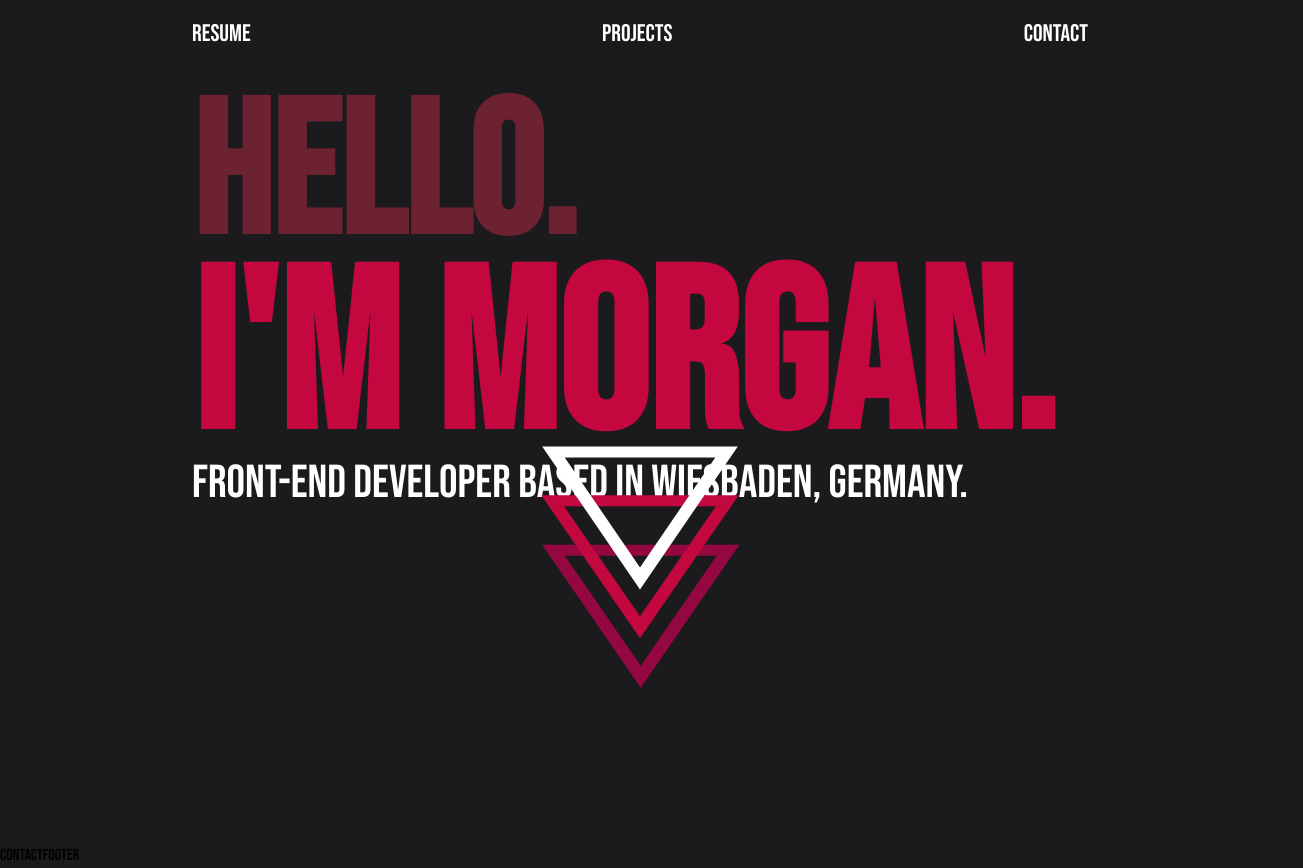
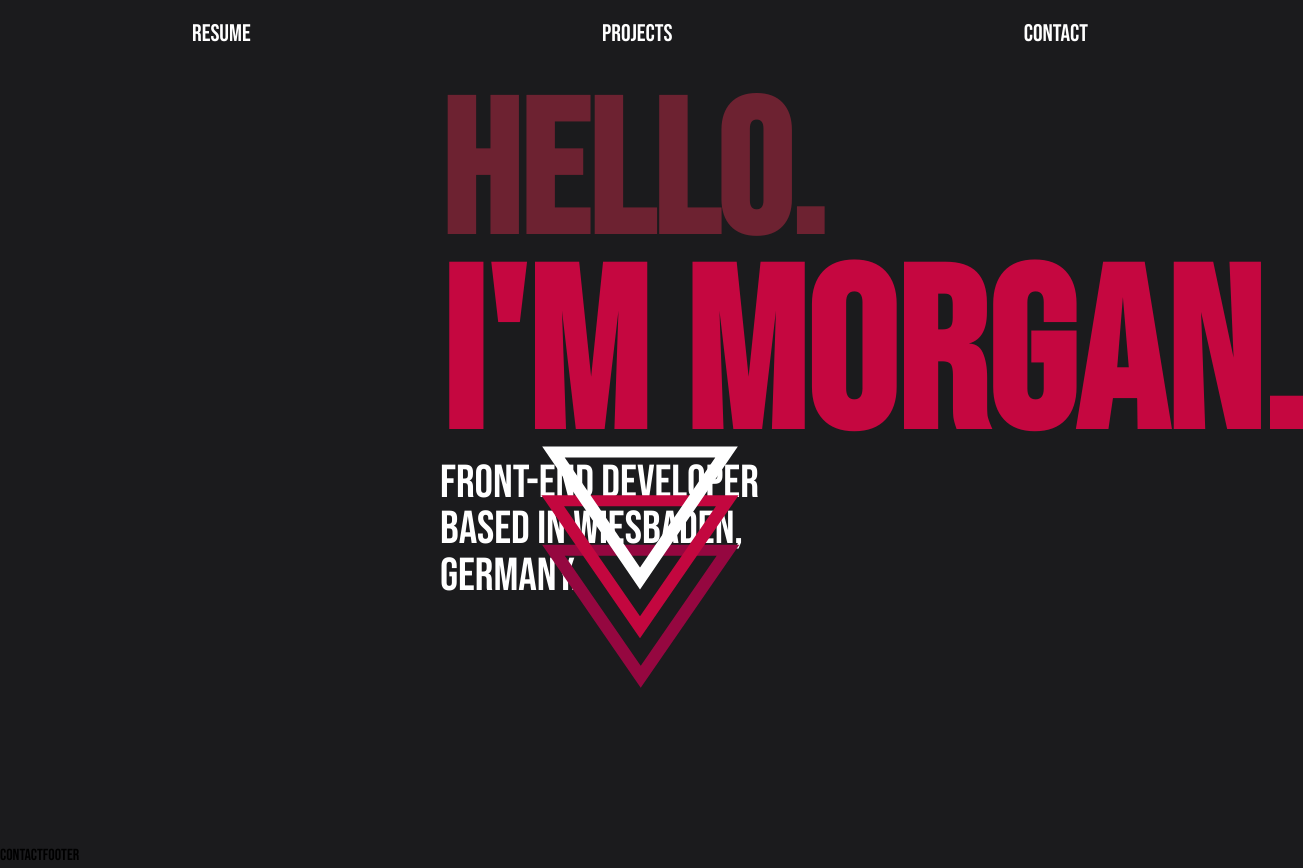
Before and after one commit to MorganBare/Portfolio-2.0, a React (Create React App) app in the folder my-app/: page / in a window 1280 px wide. Shown: the whole page, 1303 px wide, since content can reach past the window. Built offline with nearby package versions, Linux system fonts and the light colour scheme.

Commit message:
Added div to hold hero content

```diff
--- a/my-app/src/components/Hero/Hero.styled.ts
+++ b/my-app/src/components/Hero/Hero.styled.ts
@@ -4,14 +4,15 @@ import { ReactComponent as TriangleSVG } from '../../assets/SVG/Triangle-2.0.svg
 
 
 export const HeroContainer = styled.div`
-    width: clamp(320px, 80%, 400px);
+    width: 100%;
     height: 75vh;
     margin-top: 2rem;
     margin-inline: auto;
     margin-bottom: 10rem;
-    padding: 1rem 1rem;
+    padding: 1rem;
     position: relative;
-    display: block;
+    display: flex;
+    justify-content: center;
 
     @media screen and (min-width: 375px){
         padding: 0;
@@ -52,6 +53,10 @@ export const HeroContainer = styled.div`
             font-size: ${props => props.theme.fontSize.fs400};
         }
     }
+`;
+
+export const HeroContent = styled.div`
+    width: clamp(320px, 80%, 400px);
 `;
 
 const FirstTraingleAnimation = keyframes`
--- a/my-app/src/components/Hero/Hero.tsx
+++ b/my-app/src/components/Hero/Hero.tsx
@@ -3,14 +3,17 @@ import React from 'react'
 import {
   HeroContainer,
   StyledTriangle,
+  HeroContent
  } from './Hero.styled';
 
 const Hero: React.FC = () => {
   return (
     <HeroContainer>
-      <h2>Hello.</h2>
-      <h1>I'm Morgan.</h1>
-      <p>Front-end developer based in Wiesbaden, Germany.</p>
+      <HeroContent>
+        <h2>Hello.</h2>
+        <h1>I'm Morgan.</h1>
+        <p>Front-end developer based in Wiesbaden, Germany.</p>
+      </HeroContent>
       <StyledTriangle/>
     </HeroContainer>
   )
```
